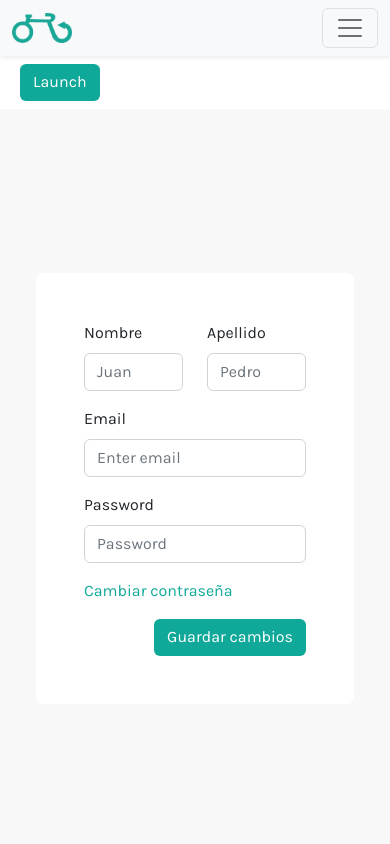
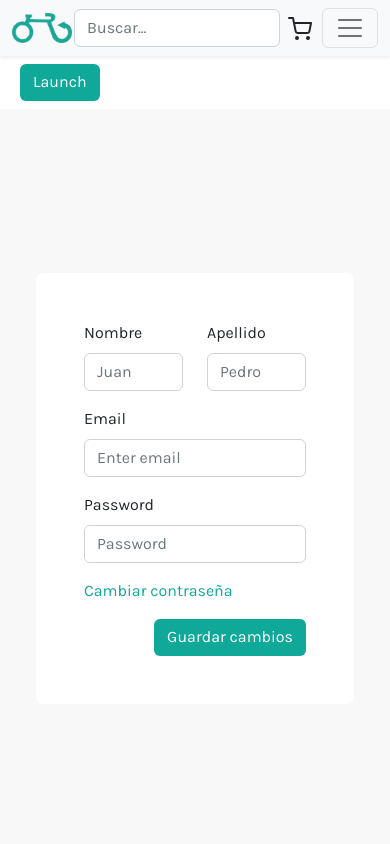
Before and after one commit to Recycling-Bikes/recycling-web, a Next.js app: page /perfil in a window 390 px wide. Shown: the top 844 px of the page. Built offline with nearby package versions, Linux system fonts and the light colour scheme.

Commit message:
navbar changes with leo

```diff
--- a/components/home/NavB.js
+++ b/components/home/NavB.js
@@ -1,15 +1,14 @@
+import React from "react";
+import { userState } from "context/User/UserState";
+import User from "./user";
 import Image from "next/image";
-import Container from "react-bootstrap/Container";
-
+import Link from "next/link";
 import Nav from "react-bootstrap/Nav";
 import Navbar from "react-bootstrap/Navbar";
-import NavDropdown from "react-bootstrap/NavDropdown";
-import { BsPersonCircle } from "react-icons/bs";
+import Container from "react-bootstrap/Container";
+import { Form, FormControl, InputGroup, Row } from "react-bootstrap";
 import { FiShoppingCart } from "react-icons/fi";
 import { BiSearchAlt } from "react-icons/bi";
-import User from "./user";
-import Link from "next/link";
-import { userState } from "context/User/UserState";
 
 export default function NavB({}) {
     const user = userState((state) => state.user);
@@ -23,7 +22,8 @@ export default function NavB({}) {
             sticky="top"
             className="hover-custom shadow-sm w-100"
         >
-      <Container >
+            <Container>
+                {/* Logo */}
                 <Link href="/">
                     <Image
                         src="/recycling.png"
@@ -33,20 +33,34 @@ export default function NavB({}) {
                         alt="React Bootstrap logo"
                     />
                 </Link>
+                {/* End Logo */}
 
+                {/* NavBar */}
+                <div className="d-lg-none d-flex align-items-baseline ">
+                    {/* Search */}
+                    <Form.Control
+                        className="d-flex flex-grow-1"
+                        type="search"
+                        placeholder="Buscar..."
+                        style={{ borderRadius: "0.375rem" }}
+                    />
+
+                    {/* Cart */}
+                    <Nav.Link href="#deets" className="mx-2">
+                        <FiShoppingCart size={24} />
+                    </Nav.Link>
+                </div>
+
+                {/* NavBar Toggle */}
                 <Navbar.Toggle aria-controls="responsive-navbar-nav" />
                 <Navbar.Collapse id="responsive-navbar-nav">
                     <Nav className="ms-auto flex-fill"></Nav>
 
                     <Nav className="me-auto flex-fill">
-            <Nav.Link href="/parking">
-              Comprar
-            </Nav.Link>
+                        <Nav.Link href="/parking">Comprar</Nav.Link>
                         <Nav.Link href="/intermedio">Vender</Nav.Link>
 
-            <Nav.Link href="/avaluador">
-              Avaluador
-            </Nav.Link>
+                        <Nav.Link href="/avaluador">Avaluador</Nav.Link>
 
                         <Nav.Link href="#features" disabled>
                             Aparta tu bici
@@ -58,10 +72,10 @@ export default function NavB({}) {
                     </Nav>
 
                     <Nav>
-            <Nav.Link href="#deets">
+                        <Nav.Link href="#deets" className="d-none d-lg-block">
                             <BiSearchAlt size={23} />{" "}
                         </Nav.Link>
-            <Nav.Link href="#deets">
+                        <Nav.Link href="#deets" className="d-none d-lg-block">
                             <FiShoppingCart size={22} />{" "}
                         </Nav.Link>
                         <User />
```
Lines whose indentation alone changed are shown as unchanged.
